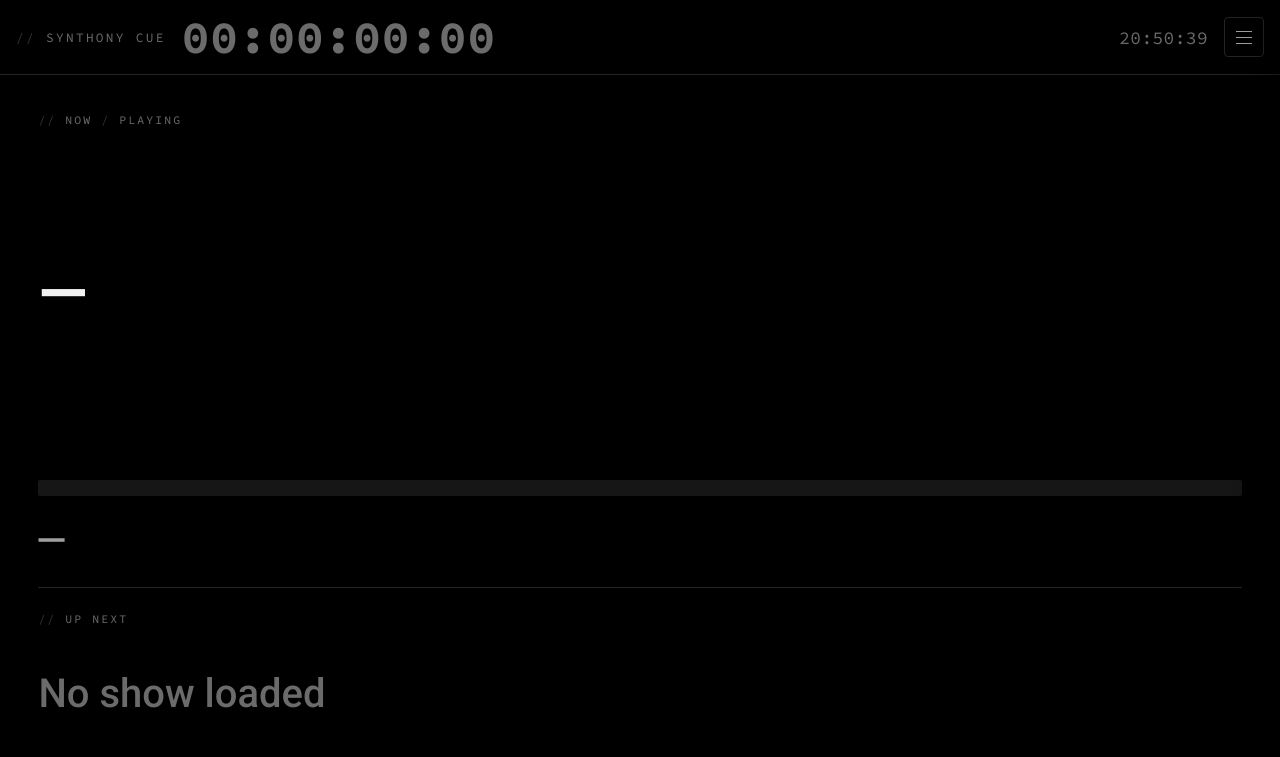
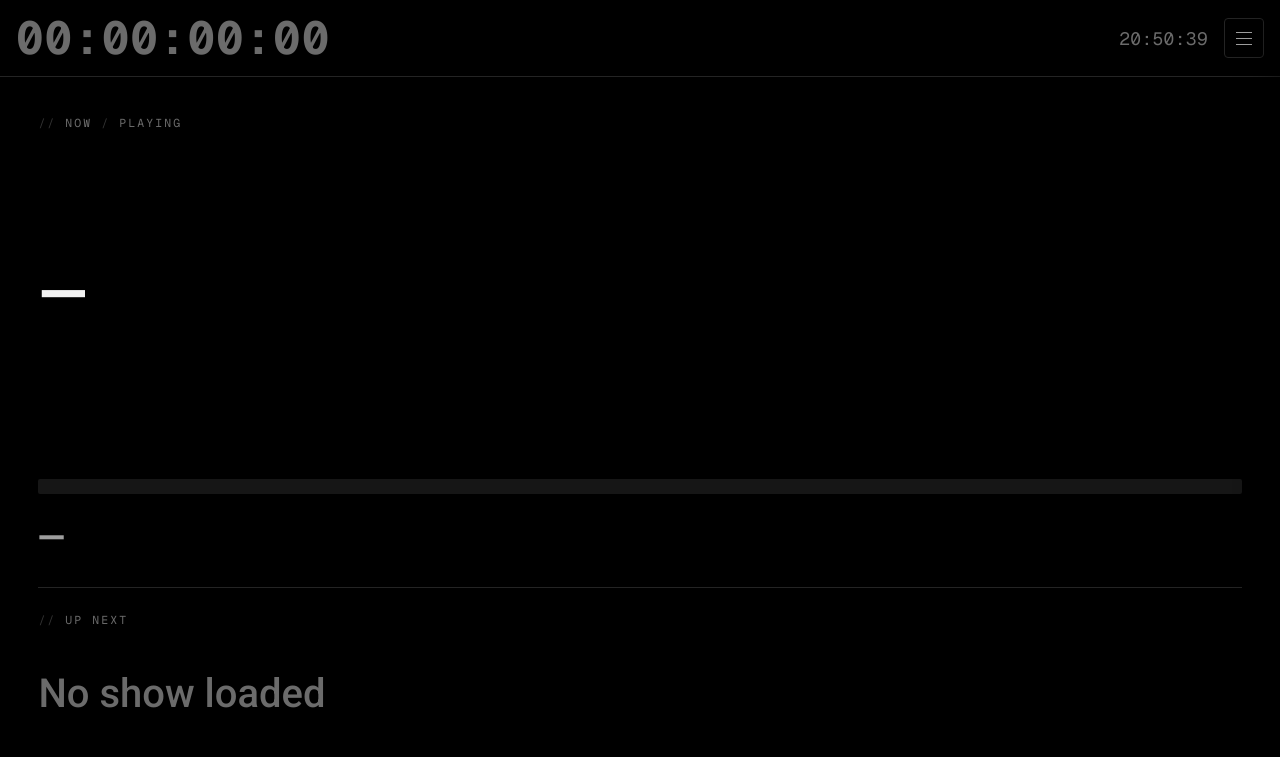
Before and after one commit to GlobalProductionPartners/SynthonyCue, an Electron app: page public/kiosk.html in a window 1280 px wide. Drawn offline with Linux system fonts and the light colour scheme.

Commit message:
Mono → Geist Mono; kiosk wordmark removed — timecode is the header
Co-Authored-By: Claude Opus 5 <noreply@anthropic.com>

```diff
--- a/public/kiosk.html
+++ b/public/kiosk.html
@@ -172,15 +172,7 @@ body.video-clean .video-stage { background: #000; }
   background: var(--bg); border-bottom: 1px solid var(--border);
   flex-shrink: 0; isolation: isolate; z-index: var(--z-header);
 }
-#kiosk-header .kh-logo {
-  font-family: var(--font-tc); font-weight: 400;
-  font-size: clamp(10px, 1vw, 13px);
-  letter-spacing: 0.18em; text-transform: uppercase;
-  color: var(--text-3); white-space: nowrap;
-}
-#kiosk-header .kh-logo .sep { color: var(--border-str); }
-/* Timecode is the most-read element on this screen and now the largest
-   thing in the header. No box, no glow — size and weight carry it. */
+/* Timecode is the header — no wordmark competing with it. */
 #kiosk-header .kh-tc {
   font-family: var(--font-tc); font-variant-numeric: tabular-nums;
   font-size: clamp(22px, 3.6vw, 48px); font-weight: 700;
@@ -272,7 +264,6 @@ body.video-clean .video-stage { background: #000; }
 
   <!-- Header bar -->
   <div id="kiosk-header">
-    <span class="kh-logo"><span class="sep">//</span> SYNTHONY CUE</span>
     <span class="kh-tc stopped" id="kh-tc">00:00:00:00</span>
     <div class="kh-spacer"></div>
     <span class="kh-clock" id="kh-clock">--:--:--</span>
--- a/public/theme.css
+++ b/public/theme.css
@@ -22,11 +22,11 @@
                  U+2191, U+2193, U+2212, U+2215, U+FEFF, U+FFFD;
 }
 @font-face {
-  font-family: 'Source Code Pro';
+  font-family: 'Geist Mono';
   font-style: normal;
-  font-weight: 200 900;
+  font-weight: 100 900;
   font-display: block;
-  src: url('/fonts/sourcecodepro-var-latin.woff2') format('woff2');
+  src: url('/fonts/geistmono-var-latin.woff2') format('woff2');
   unicode-range: U+0000-00FF, U+0131, U+0152-0153, U+02BB-02BC, U+02C6, U+02DA,
                  U+02DC, U+0304, U+0308, U+0329, U+2000-206F, U+20AC, U+2122,
                  U+2191, U+2193, U+2212, U+2215, U+FEFF, U+FFFD;
@@ -67,7 +67,7 @@
   /* ── Type ─────────────────────────────────────────────────────────────
      Self-hosted so the Mac admin and the Pi display render identically.   */
   --font-ui:     'Roboto', system-ui, -apple-system, sans-serif;
-  --font-tc:     'Source Code Pro', ui-monospace, 'Courier New', monospace;
+  --font-tc:     'Geist Mono', ui-monospace, 'Courier New', monospace;
 
   /* ── Space — 4px scale ───────────────────────────────────────────────── */
   --s-1:  4px;
```
Also changed, not shown: public/fonts/geistmono-var-latin.woff2 (added), public/fonts/sourcecodepro-var-latin.woff2 (deleted).
